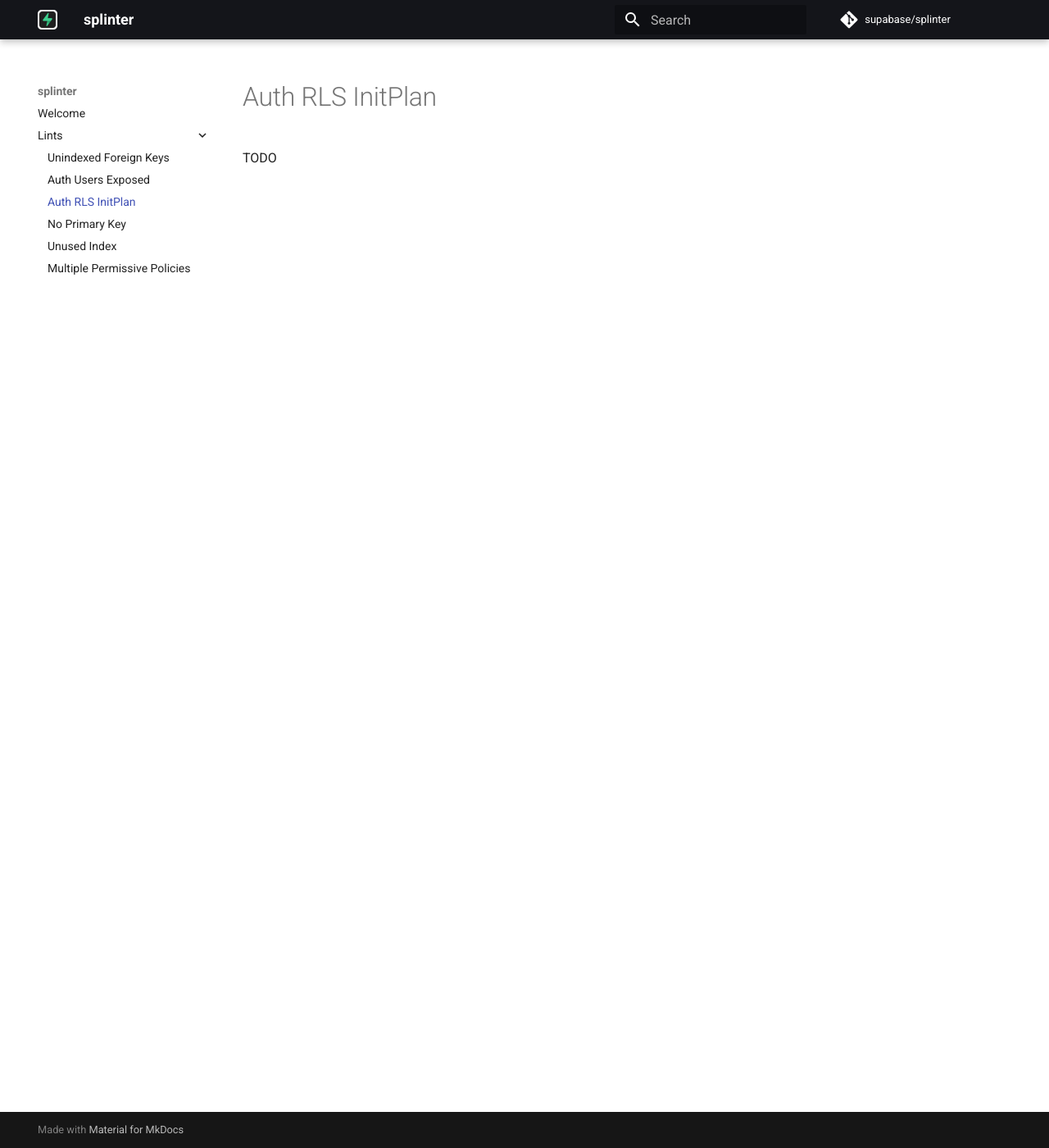
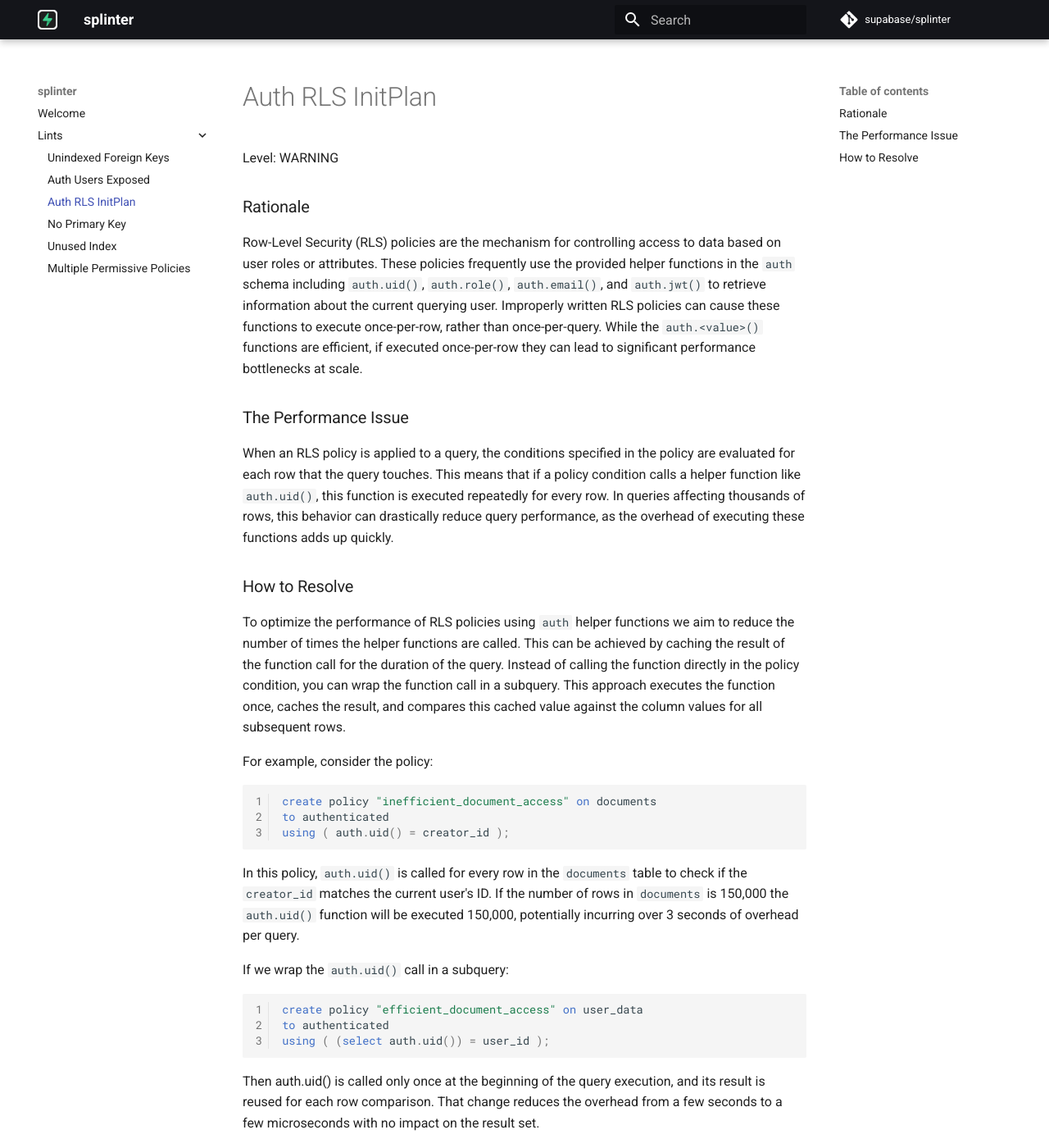
Before and after one commit to supabase/splinter, an MkDocs documentation site: the page built from docs/0003_auth_rls_initplan.md, in a window 1280 px wide and 1400 px high. Shown: the whole window at 82% size. Built offline with MkDocs 1.6.1 and Material for MkDocs 9.7.7, drawn with Linux system fonts in a browser that asks for light colours; comment, search, counter and statistics services are not loaded; some of the changed text lies outside the part shown.

Commit message:
lint doc - auth rls initplan

````diff
--- a/docs/0003_auth_rls_initplan.md
+++ b/docs/0003_auth_rls_initplan.md
@@ -1 +1,36 @@
-TODO
+
+Level: WARNING
+
+### Rationale
+
+Row-Level Security (RLS) policies are the mechanism for controlling access to data based on user roles or attributes. These policies frequently use the provided helper functions in the `auth` schema including `auth.uid()`, `auth.role()`, `auth.email()`, and `auth.jwt()` to retrieve information about the current querying user. Improperly written RLS policies can cause these functions to execute once-per-row, rather than once-per-query. While the `auth.<value>()` functions are efficient, if executed once-per-row they can lead to significant performance bottlenecks at scale.
+
+### The Performance Issue
+
+When an RLS policy is applied to a query, the conditions specified in the policy are evaluated for each row that the query touches. This means that if a policy condition calls a helper function like `auth.uid()`, this function is executed repeatedly for every row. In queries affecting thousands of rows, this behavior can drastically reduce query performance, as the overhead of executing these functions adds up quickly.
+
+### How to Resolve
+
+To optimize the performance of RLS policies using `auth` helper functions we aim to reduce the number of times the helper functions are called. This can be achieved by caching the result of the function call for the duration of the query. Instead of calling the function directly in the policy condition, you can wrap the function call in a subquery. This approach executes the function once, caches the result, and compares this cached value against the column values for all subsequent rows.
+
+For example, consider the policy:
+
+```sql
+create policy "inefficient_document_access" on documents
+to authenticated
+using ( auth.uid() = creator_id );
+```
+
+In this policy, `auth.uid()` is called for every row in the `documents` table to check if the `creator_id` matches the current user's ID. If the number of rows in `documents` is 150,000 the `auth.uid()` function will be executed 150,000, potentially incurring over 3 seconds of overhead per query.
+
+If we wrap the `auth.uid()` call in a subquery:
+
+```sql
+create policy "efficient_document_access" on user_data
+to authenticated
+using ( (select auth.uid()) = user_id );
+```
+
+Then auth.uid() is called only once at the beginning of the query execution, and its result is reused for each row comparison. That change reduces the overhead from a few seconds to a few microseconds with no impact on the result set.
+
+Since the output values for the `auth` helper functions are set on a per-query basis there is no downside to aggresively applying this performacne optimization.
````
